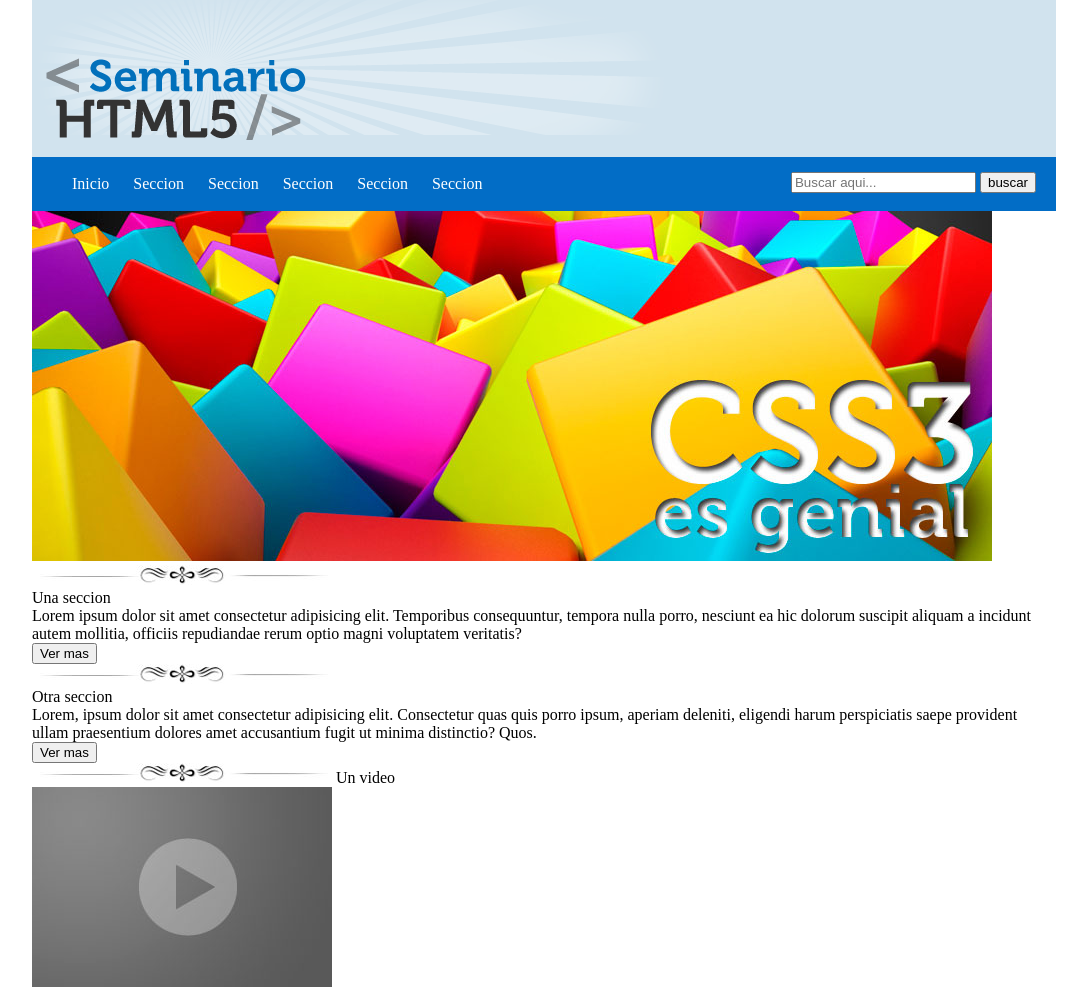
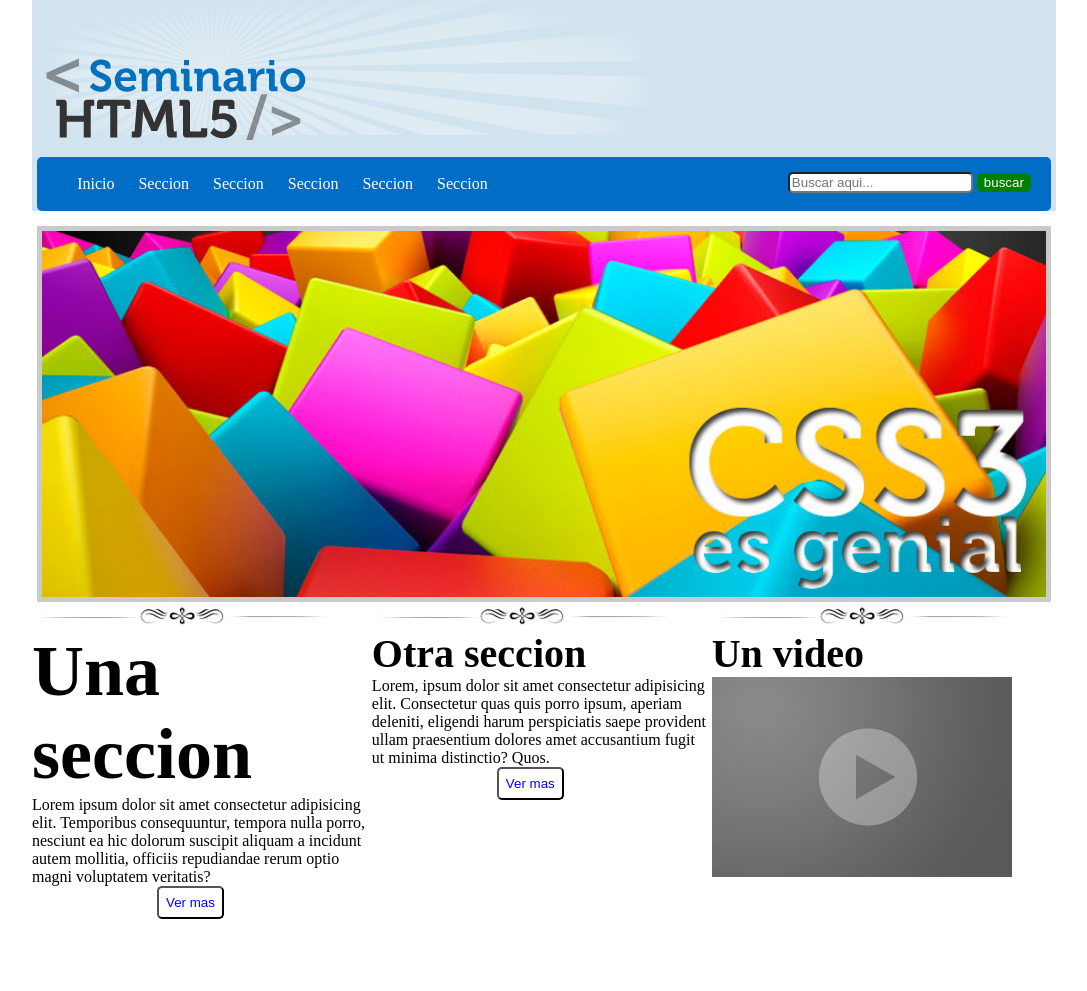
Before and after one commit to TheRammlied/pw15162022, a plain HTML site: page PracticaCSS01/index.html in a window 1280 px wide. Shown: the whole page, without its empty margins (96-1183 px from the left). After the commit the page ends 919 px from the top, so only its background shows below. Drawn offline with Linux system fonts and the light colour scheme.

Commit message:
Practica 01 Terminada

```diff
--- a/PracticaCSS01/css/estilos.css
+++ b/PracticaCSS01/css/estilos.css
@@ -9,12 +9,23 @@ header{
 }
 header nav{
     background: #026dc6;
+    border-radius: 5px;
+    margin: 0px auto;
     padding: 2px 0px;
+    width: 99%;
 }
 header nav form{
     float: right;
     margin-right: 20px;
     margin-top: -37px;
+}
+header nav form input{
+    border-radius: 5px;
+}
+header nav form input[type="submit"]{
+background: green;
+border: 1px solid green;
+color: white;
 }
 header nav ul li{
    /* border: 1px solid red; */
@@ -25,3 +36,34 @@ header nav ul li{
 #logo{
     margin-top: -150px;
 }
+#seccion01{
+    margin-top: 15px;
+}
+#seccion01 article{
+    text-align: center;
+}
+#seccion01 article img{
+    border: 5px solid rgba(150,150,150, 0.5);
+    width: 98%;
+}
+#seccion02 article{
+    display: inline-block;
+    vertical-align: top ;
+    width: 32.8%;
+}
+#seccion02 article input[type="submit"]{
+    background: white;
+    border-radius: 5px;
+    color: blue;
+    margin-left: 125px;
+    padding: 7px;
+}
+.nito{
+    font-weight: bold; /*negritas*/
+}
+.otraSeccion{
+    font-size: 2.5em;
+}
+.unaSeccion{
+    font-size: 4.5em;
+}
--- a/PracticaCSS01/index.html
+++ b/PracticaCSS01/index.html
@@ -35,7 +35,7 @@
         <article>
             <img src="img/separador.jpg" alt="">
         <br>
-        Una seccion
+        <span class= "unaSeccion nito">Una seccion</span>
         <br>
         Lorem ipsum dolor sit amet consectetur adipisicing elit. Temporibus consequuntur, tempora nulla porro, nesciunt ea hic dolorum suscipit aliquam a incidunt autem mollitia, officiis repudiandae rerum optio magni voluptatem veritatis?
     <br>
@@ -44,7 +44,7 @@
         <article>
             <img src="img/separador.jpg" alt="">
             <br>
-            Otra seccion
+            <span class= "otraSeccion nito">Otra seccion</span>
             <br>
             Lorem, ipsum dolor sit amet consectetur adipisicing elit. Consectetur quas quis porro ipsum, aperiam deleniti, eligendi harum perspiciatis saepe provident ullam praesentium dolores amet accusantium fugit ut minima distinctio? Quos.
             <br>
@@ -52,7 +52,7 @@
         </article>
         <article>
             <img src="img/separador.jpg" alt="">
-            Un video
+            <span class= "otraSeccion nito" >Un video</span>
             <br>
             <img src="img/video.jpg" alt="">
         </article>
```
